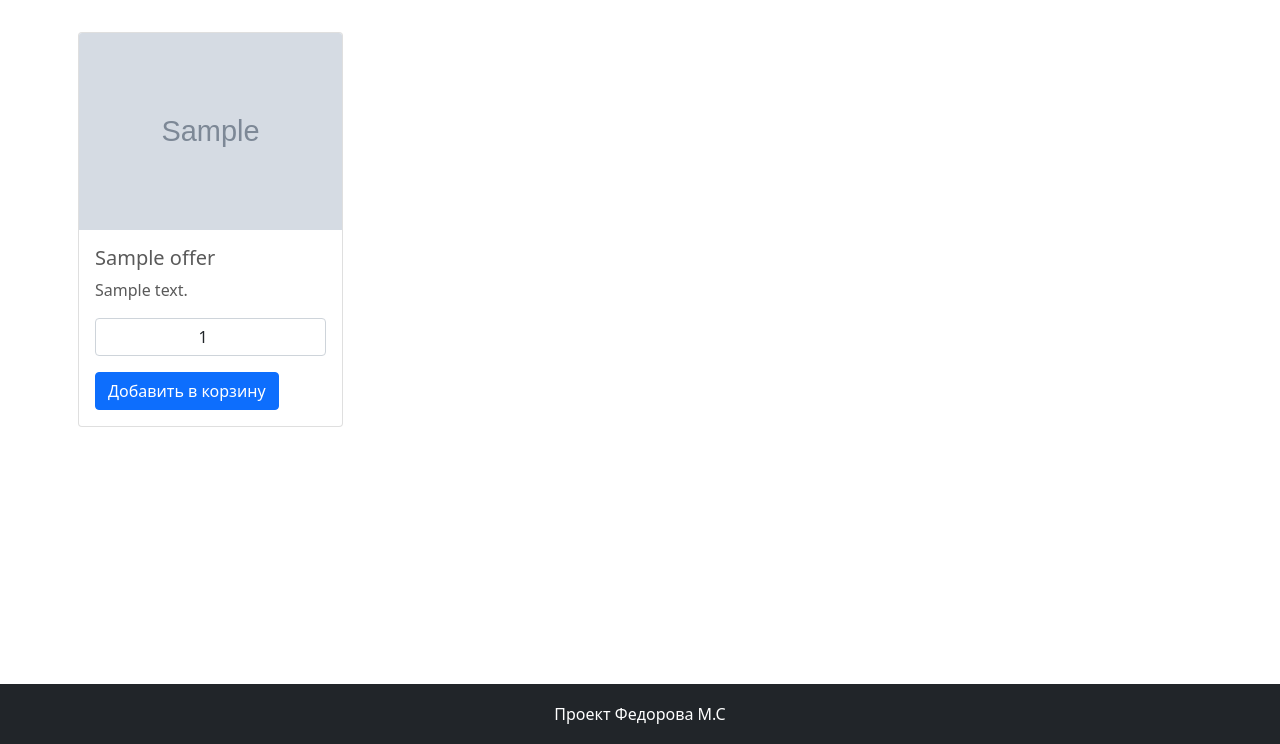
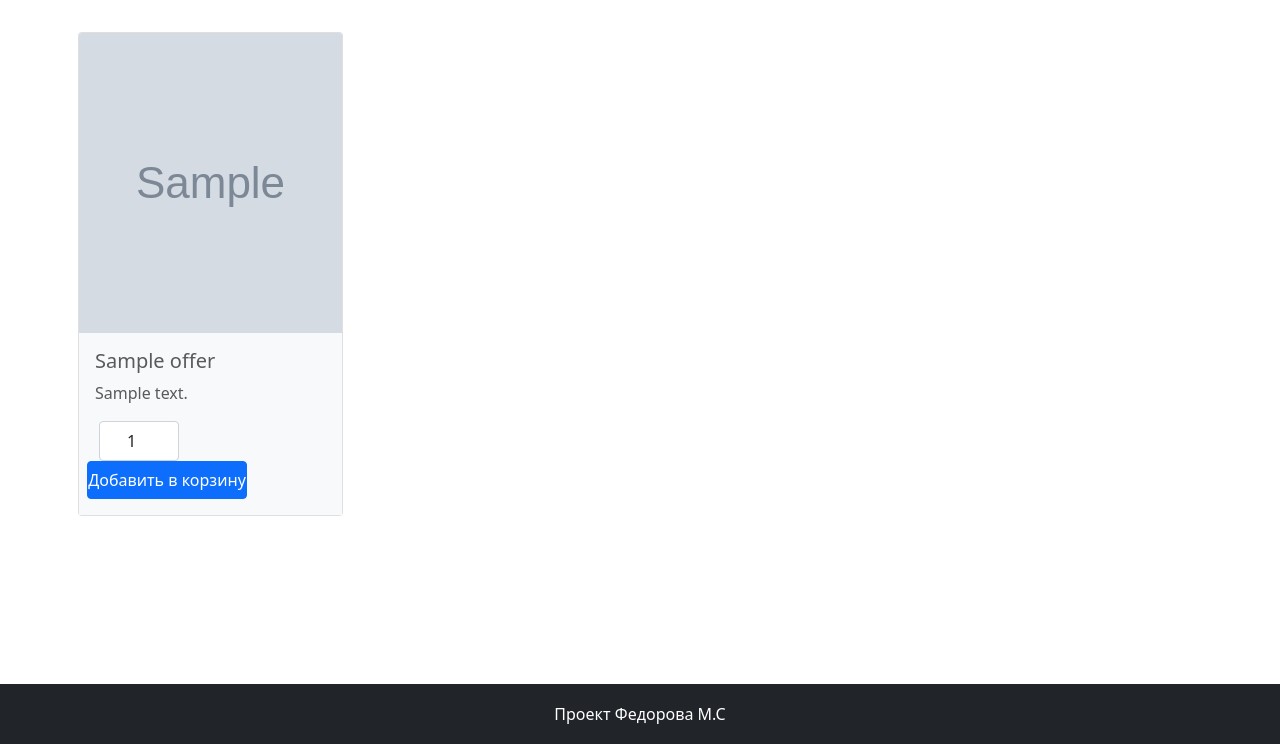
Before and after one commit to LiberBear/diplom, a Django app: page /offers/ in a window 1280 px wide. Shown: the part 56-800 px from the top of the page. Run offline with Django 3.2, Linux system fonts and the light colour scheme; a user stored in the database is signed in; tables that the repository leaves empty hold one stand-in row (values such as "Sample post"); grey boxes marked "Sample" are stand-in pictures; some libraries are stand-ins or nearby versions.

Commit message:
вариант без апи

```diff
--- /dev/null
+++ b/delivery/static/css/main.css
@@ -0,0 +1,122 @@
+body {
+    padding-top: 3rem;
+    padding-bottom: 3rem;
+    color: #5a5a5a;
+}
+
+.cart-quantity {
+    width: 80px;
+    height: 40px;
+}
+
+.cart-add-button {
+    width: 160px;
+}
+
+/* CUSTOMIZE THE CAROUSEL
+-------------------------------------------------- */
+
+/* Carousel base class */
+.carousel {
+    margin-bottom: 4rem;
+}
+
+/* Since positioning the image, we need to help out the caption */
+.carousel-caption {
+    bottom: 3rem;
+    z-index: 10;
+}
+
+/* Declare heights because of positioning of img element */
+.carousel-item {
+    height: 32rem;
+}
+
+.carousel-item > img {
+    position: absolute;
+    top: 0;
+    left: 0;
+    min-width: 100%;
+    height: 32rem;
+}
+
+@media (min-width: 992px) {
+    body {
+        padding-top: 56px;
+    }
+}
+
+.col-lg-8 {
+    padding-top: 30px;
+}
+
+
+/* MARKETING CONTENT
+-------------------------------------------------- */
+
+/* Center align the text within the three columns below the carousel */
+.marketing .col-lg-4 {
+    margin-bottom: 1.5rem;
+    text-align: center;
+}
+
+.marketing h2 {
+    font-weight: 400;
+}
+
+/* rtl:begin:ignore */
+.marketing .col-lg-4 p {
+    margin-right: .75rem;
+    margin-left: .75rem;
+}
+
+/* rtl:end:ignore */
+
+
+/* Featurettes
+------------------------- */
+
+.featurette-divider {
+    margin: 5rem 0; /* Space out the Bootstrap <hr> more */
+}
+
+/* Thin out the marketing headings */
+.featurette-heading {
+    font-weight: 300;
+    line-height: 1;
+    /* rtl:remove */
+    letter-spacing: -.05rem;
+}
+
+
+/* RESPONSIVE CSS
+-------------------------------------------------- */
+
+@media (min-width: 40em) {
+    /* Bump up size of carousel content */
+    .carousel-caption p {
+        margin-bottom: 1.25rem;
+        font-size: 1.25rem;
+        line-height: 1.4;
+    }
+
+    .featurette-heading {
+        font-size: 50px;
+    }
+}
+
+@media (min-width: 62em) {
+    .featurette-heading {
+        margin-top: 7rem;
+    }
+}
+
+.footer {
+    position: fixed;
+    bottom: 0;
+    width: 100%;
+    /* Set the fixed height of the footer here */
+    height: 60px;
+    line-height: 60px; /* Vertically center the text there */
+    background-color: #f5f5f5;
+}
--- a/delivery/templates/base.html
+++ b/delivery/templates/base.html
@@ -16,7 +16,7 @@
     <!-- Иконка -->
     <link rel="icon" type="image/png" href="{% static "favicon.ico" %}">
     <!-- Свои стили-->
-    <link href="{% static "css/blog-home.css" %}" rel="stylesheet">
+    <link href="{% static "css/main.css" %}" rel="stylesheet">
     {% block additional_styles %}
     {# Дополнительные стили к конкретной странице #}
     {% endblock %}
--- a/delivery/templates/cart/detail_cart.html
+++ b/delivery/templates/cart/detail_cart.html
@@ -4,7 +4,7 @@
 {% block content %}
 
 
-<table class="table">
+<table class="table my-3 text-center">
     <caption>Сумма заказа {{cart.total}}</caption>
     <thead class="thead-dark">
       <tr>
--- a/delivery/templates/offers.html
+++ b/delivery/templates/offers.html
@@ -7,20 +7,23 @@
         <h5 class="text-lg-center text-dark pt-5">Список продукции пока пуст, возращайтесь позже</h5>
     {% endif %}
     <div class="row  row-cols-1 row-cols-sm-4 g-3">
-
         {% for offer_form in offers %}
             <div class="col">
                 <div class="card">
-        <img class="bd-placeholder-img card-img-top" width="100%" height="100%" src="{{offer_form.instance.img.url}}">
-        <div class="card-body">
-            <h5 class="card-title">{{offer_form.title.value}}</h5>
-            <p class="card-text">{{offer_form.desc.value}}</p>
-            <form method="POST" action="{% url "add_to_cart" %}">{% csrf_token %}
+                    <img class="bd-placeholder-img card-img-top" width="150px" height="300px"
+                         src="{{ offer_form.instance.img.url }}">
+                    <div class="card-body bg-light">
+                        <h5 class="card-title">{{ offer_form.title.value }}</h5>
+                        <p class="card-text">{{ offer_form.desc.value }}</p>
+                        {#            <form method="POST" action="{% url "add_to_cart" %}">{% csrf_token %}#}
                         <input type="hidden" name="offer_id" value="{{ offer_form.instance.id }}">
-                <input type="hidden" name="referer" value="{{ request.path }}">
-                <input type="number"  name="quantity" step="1" max="{{ offer_form.stock.value }}" value="{% if  offer_form.stock.value > 0 %}1{% else %}0{% endif %}" class="form-control text-center  my-3">
-                <input type="submit" class="btn btn-primary" value="Добавить в корзину">
-            </form>
+                        <div class="row text-center">
+                            <input class="mx-3 form-control text-center cart-quantity" type="number" name="quantity" step="1"
+                                   max="{{ offer_form.stock.value }}"
+                                   value="{% if  offer_form.stock.value > 0 %}1{% else %}0{% endif %}">
+                            <div class="mx-1 px-0 btn btn-primary cart-add-button">Добавить в корзину</div>
+                        </div>
+                        {#            </form>#}
                     </div>
                 </div>
             </div>
--- a/delivery/urls.py
+++ b/delivery/urls.py
@@ -3,21 +3,13 @@ from django.urls import path, include
 from rest_framework.routers import SimpleRouter
 
 from delivery.views import index as index_view
-from delivery.views import offers_page
-from delivery.api import OffersViewSet, CartViewSet, OrderViewSet
+from delivery.views import offers_page, cart_page
 
-router = SimpleRouter()
-router.register(r'offers', OffersViewSet, basename='offers')
-router.register(r'cart', CartViewSet, basename='cart')
-router.register(r'order', OrderViewSet, basename='order')
 
 urlpatterns = [
     # Common pages
     path('', index_view, name='index'),
     path('offers/', offers_page, name='offers_page'),
-    #path('cart/', DetailCart.as_view(), name='detail-cart'),
+    path('cart/', cart_page, name='detail-cart'),
     path('accounts/', include('django.contrib.auth.urls')),
-    path('api-auth/', include('rest_framework.urls')),
-    # API
-    path('api/', include(router.urls), name='api'),
 ]
--- a/delivery/views.py
+++ b/delivery/views.py
@@ -36,17 +36,18 @@ def offers_page(request):
     context = {'offers': offer_forms}
     return HttpResponse(template.render(context, request))
 
-#     user = self.request.user
-#     current_cart = Cart.objects
-#     queryset = CartItem.objects.all().order_by("id")
-#     serializer_class = OfferSerializer
-#     permission_classes = [IsAuthenticated]
-#     filter_backends = [SearchFilter, OrderingFilter]
-#     search_fields = ['title', 'desc']
-#     ordering_filters = ['title']
-#
-#     def get_user(self):
-# #
+
+@login_required()
+def cart_page(request):
+    """Страница корзины"""
+    user = request.user
+    cart, _ = Cart.objects.get_or_create(user=user, ordered=False)
+    cart_items = CartItem.objects.filter(cart=cart)
+    template = loader.get_template('cart/detail_cart.html')
+    context = {'cart_items': cart_items, 'cart': cart}
+    return HttpResponse(template.render(context, request))
+
+
 # class DetailCart(DetailView):
 #
 #     model = Cart
```
Also changed, not shown: delivery/models/Cart.py (+11 -5 lines), delivery/static/css/blog-home.css (deleted, +0 -108 lines), delivery/migrations/0003_cart_total_price.py (added). Lines whose indentation alone changed are shown as unchanged.
